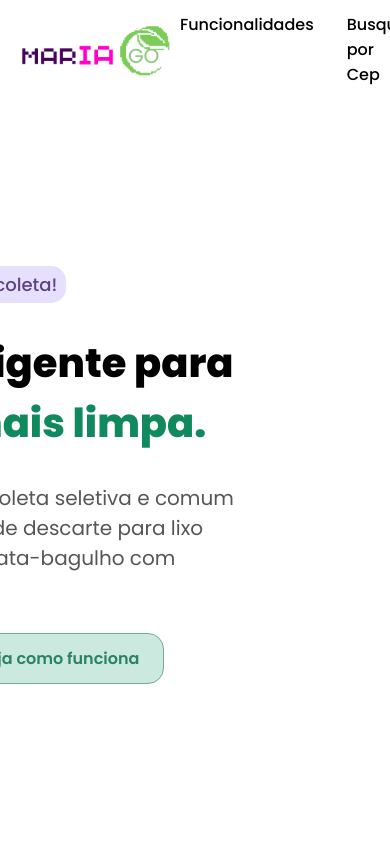
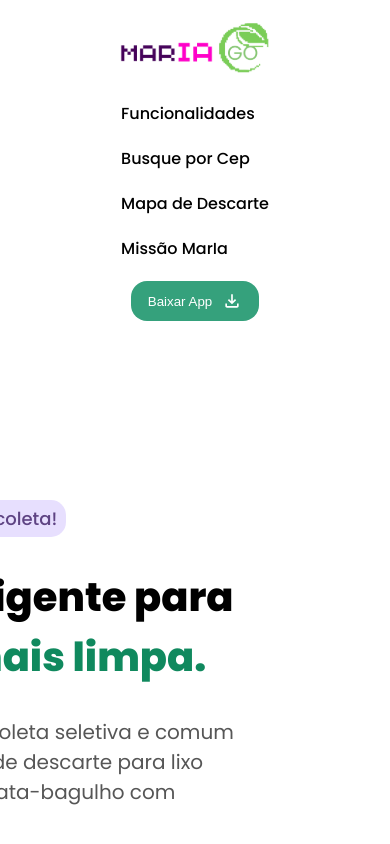
Before and after one commit to Senai-MarIA/MarIa.Front-end-App, a React (Vite) app in the folder MarIa-App/: page / in a window 390 px wide. Shown: the top 844 px of the page. Built offline with nearby package versions, Linux system fonts and the light colour scheme; a web font is replaced by a local one.

Commit message:
style:responsive Header

```diff
--- a/MarIa-App/src/components/layouts/Header/style.css
+++ b/MarIa-App/src/components/layouts/Header/style.css
@@ -43,6 +43,14 @@
 
 @media (max-width: 768px){
 
+    .Header_section{
+        flex-direction: column;
+        gap: 20px;
+    }
 
+    .Header_section ul{
+        flex-direction: column;
+        gap: 20px;
+    }
 
 }
```
